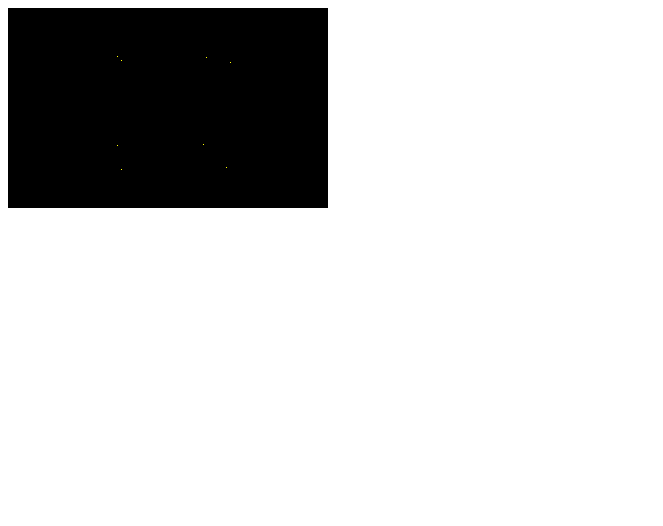
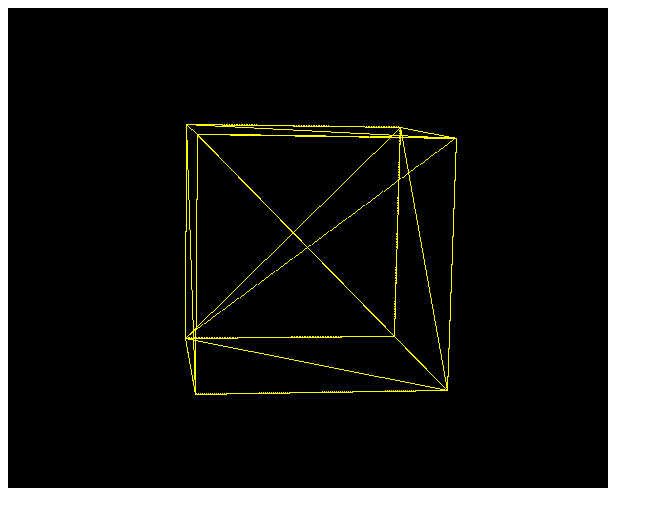
Before and after one commit to jordyhenry/RenderEngine, a plain HTML site: page index.html in a window 1280 px wide. Shown: the whole page, without its empty margins (0-663 px from the left). Drawn offline with Linux system fonts and the light colour scheme.

Commit message:
step 2 - wireframe rendering

```diff
--- a/index.html
+++ b/index.html
@@ -4,7 +4,7 @@
 	<title>3D ENGINE</title>
 </head>
 <body>
-	<canvas id="frontBuffer" width="320px" height="200px" style="background-color: black;">
+	<canvas id="frontBuffer" width="600px" height="480px" style="background-color: black;">
 	</canvas>
 
 	<script src="js/babylon.math.js"></script>
--- a/js/SoftEngine.js
+++ b/js/SoftEngine.js
@@ -11,9 +11,10 @@ var SoftEngine;
 	SoftEngine.Camera = Camera;
 
 	var Mesh =(function () {
-		function Mesh(name, verticesCount){
+		function Mesh(name, verticesCount, facesCount){
 			this.name = name;
 			this.Vertices = new Array(verticesCount);
+			this.Faces = new Array(facesCount);
 			this.Rotation = BABYLON.Vector3.Zero();
 			this.Position = BABYLON.Vector3.Zero();
 		}
@@ -88,6 +89,54 @@ var SoftEngine;
 			}
 		};
 
+		//Draw line between two point recursively
+		Device.prototype.drawLine = function(point0, point1)
+		{
+			var dist = point1.subtract(point0).length();
+
+			//If the distance between the 2 points is less than 2 pixels
+			//we're exiting
+			if(dist < 2)
+				return;
+
+			//Find the middle point between first & second point
+			var middlePoint = point0.add((point1.subtract(point0)).scale(0.5));
+			//We draw the point on screen
+			this.drawPoint(middlePoint);
+			//Recursive algorithm launched between first & middle point
+			this.drawLine(point0, middlePoint);
+			this.drawLine(middlePoint, point1);
+		};
+
+		//Draw line between two points using Bresenham's line algorithm
+		//https://en.wikipedia.org/wiki/Bresenham's_line_algorithm
+		Device.prototype.drawBline = function (point0, point1)
+		{
+
+			var x0 = point0.x >> 0;
+			var y0 = point0.y >> 0;
+
+			var x1 = point1.x >> 0;
+			var y1 = point1.y >> 0;
+
+			var dx = Math.abs(x1 - x0);
+			var dy = Math.abs(y1 - y0);
+
+			var sx = (x0 < x1) ? 1 : -1;
+			var sy = (y0 < y1) ? 1 : -1;
+			var err = dx-dy;
+
+			while(true)
+			{
+				this.drawPoint(new BABYLON.Vector2(x0, y0));
+				if((x0 == x1) && (y0 ==y1)) break;
+
+				var e2 = 2 * err;
+				if(e2 > -dy) { err -= dy; x0 += sx; }
+				if(e2 < dx) { err += dx; y0 += sy ;}
+			}
+		};
+
 		//The main method of the engine that re-compute each vertex projection
 		// during each frame
 		Device.prototype.render = function (camera, meshes)
@@ -110,6 +159,7 @@ var SoftEngine;
 
 				var transformMatrix = worldMatrix.multiply(viewMatrix).multiply(projectionMatrix);
 
+				//DRAWING THE VERTICES
 				for(var indexVertices = 0; indexVertices < cMesh.Vertices.length; indexVertices++)
 				{
 					//First, we project the 3D coordinates into the 2D space
@@ -117,9 +167,35 @@ var SoftEngine;
 					//The we can draw on screen
 					this.drawPoint(projectedPoint);
 				}
+
+				//DRAWING THE EDGES
+				for(var i = 0; i < cMesh.Vertices.length -1; i++)
+				{
+					var point0 = this.project(cMesh.Vertices[i], transformMatrix);
+					var point1 = this.project(cMesh.Vertices[i + 1], transformMatrix);
+					this.drawLine(point0, point1);
+				}
+
+				//DRAWING THE FACES
+				for (var indexFaces = 0; indexFaces < cMesh.Faces.length; indexFaces++)
+				{
+					var currentFace = cMesh.Faces[indexFaces];
+					var vertexA = cMesh.Vertices[currentFace.A];
+					var vertexB = cMesh.Vertices[currentFace.B];
+					var vertexC = cMesh.Vertices[currentFace.C];
+
+					var pixelA = this.project(vertexA, transformMatrix);
+					var pixelB = this.project(vertexB, transformMatrix);
+					var pixelC = this.project(vertexC, transformMatrix);
+
+					this.drawBline(pixelA, pixelB);
+					this.drawBline(pixelB, pixelC);
+					this.drawBline(pixelC, pixelA);
+				}
 			}
 		};
 		return Device;
 	})();
 	SoftEngine.Device = Device;
+
 })(SoftEngine || (SoftEngine = {}));
--- a/js/index.js
+++ b/js/index.js
@@ -1,15 +1,3 @@
-/*
-var mesh = new Mesh("Cube", 8);
-mesh.Vertices[0] = new Vector3(-1, 1, 1);
-mesh.Vertices[1] = new Vector3(1, 1, 1);
-mesh.Vertices[2] = new Vector3(-1, -1, 1);
-mesh.Vertices[3] = new Vector3(-1, -1, -1);
-mesh.Vertices[4] = new Vector3(-1, 1, -1);
-mesh.Vertices[5] = new Vector3(1, 1, -1);
-mesh.Vertices[6] = new Vector3(1, -1, 1);
-mesh.Vertices[7] = new Vector3(1, -1, -1);
-*/
-
 var canvas;
 var device;
 var mesh;
@@ -21,7 +9,7 @@ document.addEventListener("DOMContentLoaded", init, false);
 function init()
 {
 	canvas = document.getElementById("frontBuffer");
-	mesh = new SoftEngine.Mesh("Cube", 8);
+	mesh = new SoftEngine.Mesh("Cube", 8, 12);
 	meshes.push(mesh);
 	mera = new SoftEngine.Camera();
 	device = new SoftEngine.Device(canvas);
@@ -29,11 +17,25 @@ function init()
 	mesh.Vertices[0] = new BABYLON.Vector3(-1, 1, 1);
 	mesh.Vertices[1] = new BABYLON.Vector3(1, 1, 1);
 	mesh.Vertices[2] = new BABYLON.Vector3(-1, -1, 1);
-  mesh.Vertices[3] = new BABYLON.Vector3(-1, -1, -1);
+	mesh.Vertices[3] = new BABYLON.Vector3(1, -1, 1);
 	mesh.Vertices[4] = new BABYLON.Vector3(-1, 1, -1);
 	mesh.Vertices[5] = new BABYLON.Vector3(1, 1, -1);
-  mesh.Vertices[6] = new BABYLON.Vector3(1, -1, 1);
-  mesh.Vertices[7] = new BABYLON.Vector3(1, -1, -1);
+	mesh.Vertices[6] = new BABYLON.Vector3(1, -1, -1);
+	mesh.Vertices[7] = new BABYLON.Vector3(-1, -1, -1);
+
+	mesh.Faces[0] = { A : 0, B : 1, C : 2 };
+	mesh.Faces[1] = { A : 1, B : 2, C : 3 };
+	mesh.Faces[2] = { A : 1, B : 3, C : 6 };
+	mesh.Faces[3] = { A : 1, B : 5, C : 6 };
+	mesh.Faces[4] = { A : 0, B : 1, C : 4 };
+	mesh.Faces[5] = { A : 1, B : 4, C : 5 };
+
+	mesh.Faces[6] = { A : 2, B : 3, C : 7 };
+	mesh.Faces[7] = { A : 3, B : 6, C : 7 };
+	mesh.Faces[8] = { A : 0, B : 2, C : 7 };
+	mesh.Faces[9] = { A : 0, B : 4, C : 7 };
+	mesh.Faces[10] = { A : 4, B : 5, C : 6 };
+	mesh.Faces[11] = { A : 4, B : 6, C : 7 };
 
 	mera.Position = new BABYLON.Vector3(0, 0, 10);
 	mera.Target = new BABYLON.Vector3(0, 0, 0);
```
Lines whose indentation alone changed are shown as unchanged.
